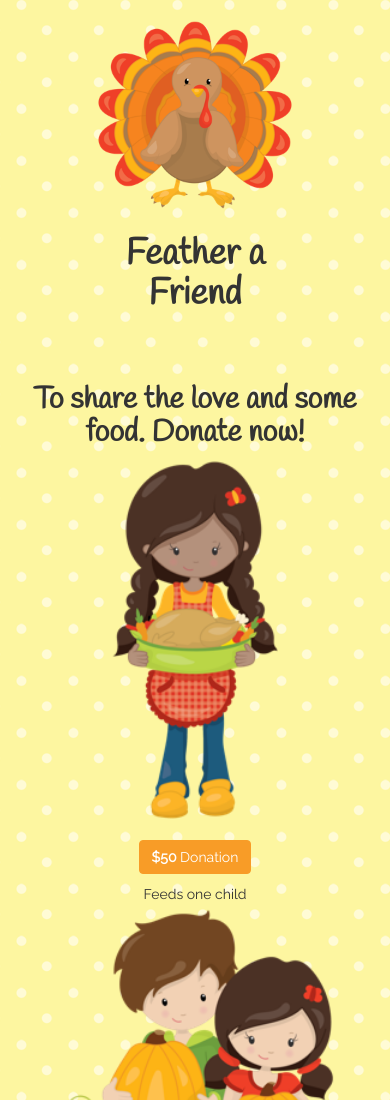
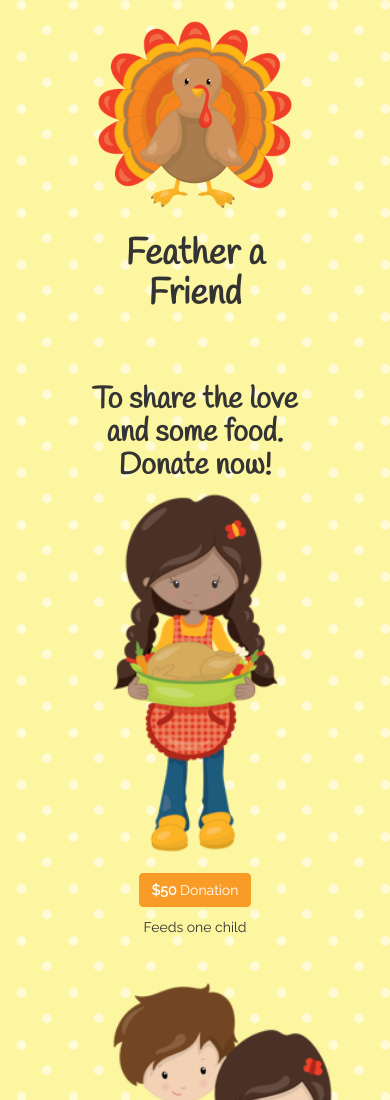
Before and after one commit to johngully/lovepacs-donation-event, a website: page client/index.html in a window 390 px wide. Shown: the top 1100 px of the page. Drawn offline with nearby package versions, Linux system fonts and the light colour scheme; a script that the page names is missing.

Commit message:
Responsive sizing fixes

```diff
--- a/client/assets/css/index.css
+++ b/client/assets/css/index.css
@@ -110,11 +110,12 @@ h1, h2, h3, h4 {
 }
 
 .donate__footer {
-  margin-top: 40px;
+
 }
 
 .donation-form {
   text-align: center;
+  margin-bottom: 40px;
 }
 
 .donation-form > img {
--- a/client/index.html
+++ b/client/index.html
@@ -30,7 +30,7 @@
 
         <div class="donate__header row">
           <div class="col-xs-12 text-center">
-            <h2>To share the love and some food. Donate now!</h2>
+            <h2>To share the love <br class="hidden-sm-up" />and some food. <br class="hidden-lg-up" />Donate now!</h2>
           </div>
         </div>
 
```
